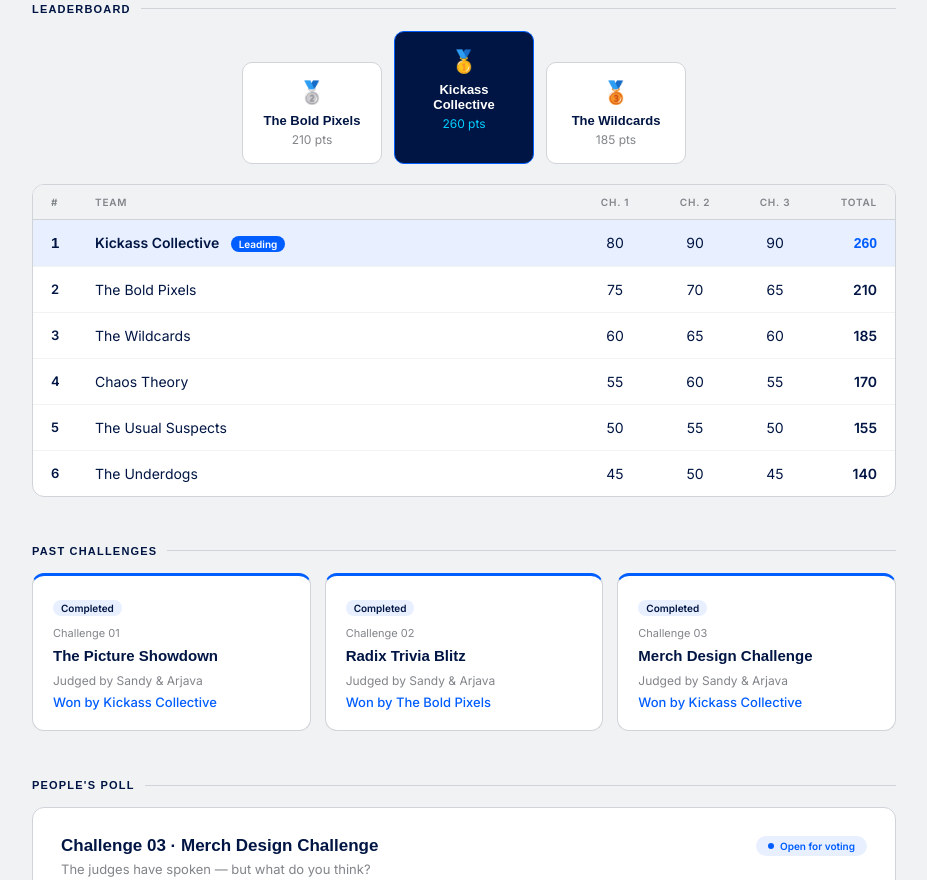
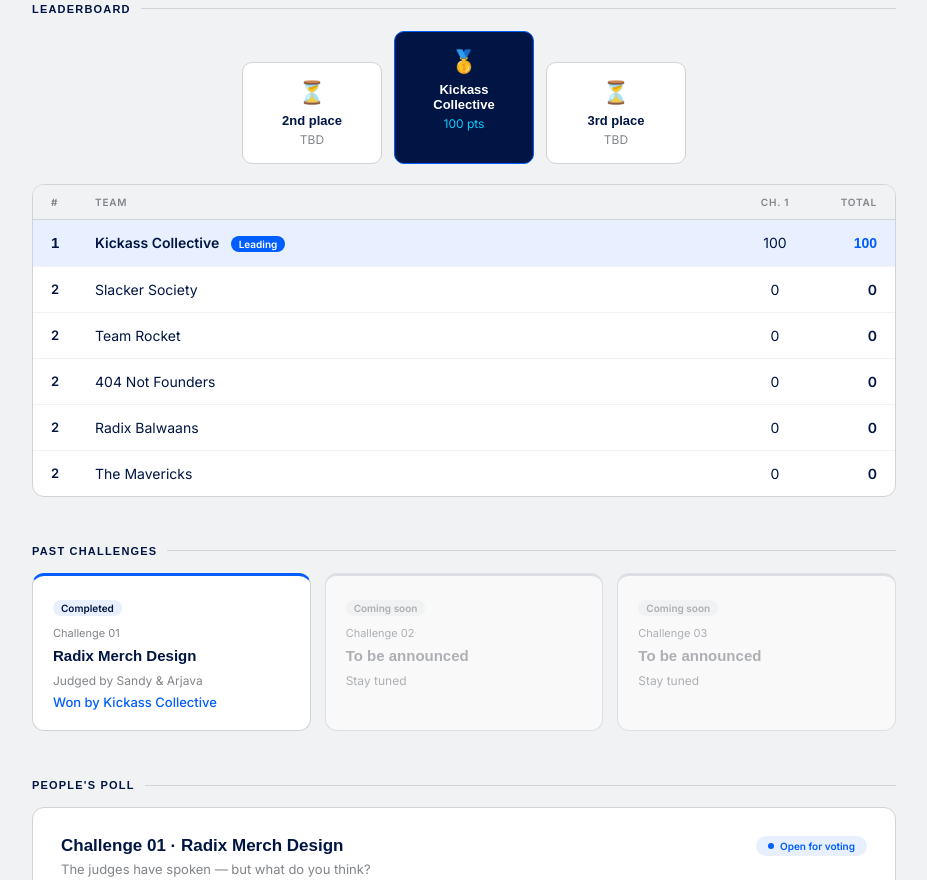
Before and after one commit to minita-sodhi/Radix-League, a plain HTML site: page index.html in a window 1280 px wide. Shown: the part 446-1326 px from the top of the page, without its empty margins (176-1103 px from the left). Drawn offline with Linux system fonts and the light colour scheme; a web font is replaced by a local one.

Commit message:
Add files via upload

```diff
--- a/index.html
+++ b/index.html
@@ -546,19 +546,19 @@
       <div class="section-label">Leaderboard</div>
       <div class="podium">
         <div class="pod pod-silver">
-          <div class="pod-icon">🥈</div>
-          <div class="pod-name pod-name-other">The Bold Pixels</div>
-          <div class="pod-pts-other">210 pts</div>
+          <div class="pod-icon">⏳</div>
+          <div class="pod-name pod-name-other">2nd place</div>
+          <div class="pod-pts-other">TBD</div>
         </div>
         <div class="pod pod-gold">
           <div class="pod-icon">🥇</div>
           <div class="pod-name pod-name-gold">Kickass Collective</div>
-          <div class="pod-pts-gold">260 pts</div>
+          <div class="pod-pts-gold">100 pts</div>
         </div>
         <div class="pod pod-bronze">
-          <div class="pod-icon">🥉</div>
-          <div class="pod-name pod-name-other">The Wildcards</div>
-          <div class="pod-pts-other">185 pts</div>
+          <div class="pod-icon">⏳</div>
+          <div class="pod-name pod-name-other">3rd place</div>
+          <div class="pod-pts-other">TBD</div>
         </div>
       </div>
       <div class="table-card">
@@ -568,8 +568,6 @@
               <th style="width:44px;">#</th>
               <th>Team</th>
               <th style="width:80px;text-align:center;">Ch. 1</th>
-              <th style="width:80px;text-align:center;">Ch. 2</th>
-              <th style="width:80px;text-align:center;">Ch. 3</th>
               <th style="width:80px;text-align:right;">Total</th>
             </tr>
           </thead>
@@ -577,35 +575,33 @@
             <tr class="top">
               <td class="rank rank-1">1</td>
               <td style="font-weight:600;">Kickass Collective <span class="badge">Leading</span></td>
-              <td style="text-align:center;">80</td>
-              <td style="text-align:center;">90</td>
-              <td style="text-align:center;">90</td>
-              <td style="text-align:right;font-weight:700;color:#005dff;font-family:'Hubot Sans',sans-serif;">260</td>
+              <td style="text-align:center;">100</td>
+              <td style="text-align:right;font-weight:700;color:#005dff;font-family:'Hubot Sans',sans-serif;">100</td>
             </tr>
             <tr>
-              <td class="rank">2</td><td>The Bold Pixels</td>
-              <td style="text-align:center;">75</td><td style="text-align:center;">70</td><td style="text-align:center;">65</td>
-              <td style="text-align:right;font-weight:600;">210</td>
+              <td class="rank">2</td><td>Slacker Society</td>
+              <td style="text-align:center;">0</td>
+              <td style="text-align:right;font-weight:600;">0</td>
             </tr>
             <tr>
-              <td class="rank">3</td><td>The Wildcards</td>
-              <td style="text-align:center;">60</td><td style="text-align:center;">65</td><td style="text-align:center;">60</td>
-              <td style="text-align:right;font-weight:600;">185</td>
+              <td class="rank">2</td><td>Team Rocket</td>
+              <td style="text-align:center;">0</td>
+              <td style="text-align:right;font-weight:600;">0</td>
             </tr>
             <tr>
-              <td class="rank">4</td><td>Chaos Theory</td>
-              <td style="text-align:center;">55</td><td style="text-align:center;">60</td><td style="text-align:center;">55</td>
-              <td style="text-align:right;font-weight:600;">170</td>
+              <td class="rank">2</td><td>404 Not Founders</td>
+              <td style="text-align:center;">0</td>
+              <td style="text-align:right;font-weight:600;">0</td>
             </tr>
             <tr>
-              <td class="rank">5</td><td>The Usual Suspects</td>
-              <td style="text-align:center;">50</td><td style="text-align:center;">55</td><td style="text-align:center;">50</td>
-              <td style="text-align:right;font-weight:600;">155</td>
+              <td class="rank">2</td><td>Radix Balwaans</td>
+              <td style="text-align:center;">0</td>
+              <td style="text-align:right;font-weight:600;">0</td>
             </tr>
             <tr>
-              <td class="rank">6</td><td>The Underdogs</td>
-              <td style="text-align:center;">45</td><td style="text-align:center;">50</td><td style="text-align:center;">45</td>
-              <td style="text-align:right;font-weight:600;">140</td>
+              <td class="rank">2</td><td>The Mavericks</td>
+              <td style="text-align:center;">0</td>
+              <td style="text-align:right;font-weight:600;">0</td>
             </tr>
           </tbody>
         </table>
@@ -618,23 +614,21 @@
         <div class="ch-card">
           <span class="ch-tag">Completed</span>
           <div class="ch-num">Challenge 01</div>
-          <div class="ch-title">The Picture Showdown</div>
+          <div class="ch-title">Radix Merch Design</div>
           <div class="ch-meta">Judged by Sandy & Arjava</div>
           <div class="ch-winner">Won by Kickass Collective</div>
         </div>
-        <div class="ch-card">
-          <span class="ch-tag">Completed</span>
+        <div class="ch-card" style="border-top-color: #d0d3d8; opacity: 0.6;">
+          <span class="ch-tag" style="background:#f0f2f4; color:#818489;">Coming soon</span>
           <div class="ch-num">Challenge 02</div>
-          <div class="ch-title">Radix Trivia Blitz</div>
-          <div class="ch-meta">Judged by Sandy & Arjava</div>
-          <div class="ch-winner">Won by The Bold Pixels</div>
+          <div class="ch-title" style="color:#818489;">To be announced</div>
+          <div class="ch-meta">Stay tuned</div>
         </div>
-        <div class="ch-card">
-          <span class="ch-tag">Completed</span>
+        <div class="ch-card" style="border-top-color: #d0d3d8; opacity: 0.6;">
+          <span class="ch-tag" style="background:#f0f2f4; color:#818489;">Coming soon</span>
           <div class="ch-num">Challenge 03</div>
-          <div class="ch-title">Merch Design Challenge</div>
-          <div class="ch-meta">Judged by Sandy & Arjava</div>
-          <div class="ch-winner">Won by Kickass Collective</div>
+          <div class="ch-title" style="color:#818489;">To be announced</div>
+          <div class="ch-meta">Stay tuned</div>
         </div>
       </div>
     </section>
@@ -644,7 +638,7 @@
       <div class="poll-card">
         <div class="poll-header">
           <div>
-            <div class="poll-title">Challenge 03 · Merch Design Challenge</div>
+            <div class="poll-title">Challenge 01 · Radix Merch Design</div>
             <div class="poll-sub">The judges have spoken — but what do you think?</div>
           </div>
           <div class="poll-live"><div class="poll-live-dot"></div> Open for voting</div>
@@ -686,24 +680,12 @@
     <section id="recognition">
       <div class="section-label">Recognition wall</div>
       <div class="rwall">
-        <div class="rw-card featured">
-          <span class="rw-recent">Most recent win</span>
-          <div class="rw-ch-f">Challenge 03 · Merch Design Challenge</div>
+        <div class="rw-card featured" style="grid-column: 1 / -1;">
+          <span class="rw-recent">Challenge 01 winners</span>
+          <div class="rw-ch-f">Challenge 01 · Radix Merch Design</div>
           <div class="rw-team-f">Kickass Collective</div>
-          <div class="rw-members-f">Priya · Rohan · Zara · Dev · Meera</div>
+          <div class="rw-members-f">Leonard Das · Abhishek Singh · Aniket Khandelwal · Anish Banerji · Divya Bakshi · Hira M · Karn J · Neha Naik · Pratik Sane · Ragini Katyal · Shivani Panchal · Shubham K · Swapnil K · Smita Jadhav</div>
           <div class="rw-quote-f">They came in with a concept no one saw coming — and kicked it out of the park. Judges' choice, unanimously.</div>
-        </div>
-        <div class="rw-card">
-          <div class="rw-ch">Challenge 02 · Radix Trivia Blitz</div>
-          <div class="rw-team">The Bold Pixels</div>
-          <div class="rw-members">Anika · Sam · Farrukh · Leila</div>
-          <div class="rw-quote">Four people, one brain cell between them — and they used it perfectly. Dominated the trivia round from the first question.</div>
-        </div>
-        <div class="rw-card wide">
-          <div class="rw-ch">Challenge 01 · The Picture Showdown</div>
-          <div class="rw-team">Kickass Collective</div>
-          <div class="rw-members">Priya · Rohan · Zara · Dev · Meera</div>
-          <div class="rw-quote">The team that started it all. Their submission set the bar for what Radix League creativity looks like — bold, unexpected, and very Radix.</div>
         </div>
       </div>
     </section>
```
